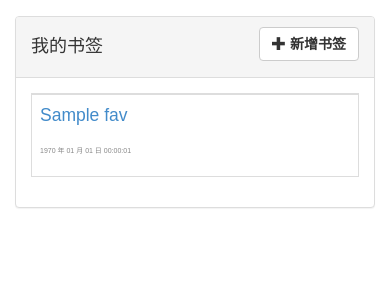
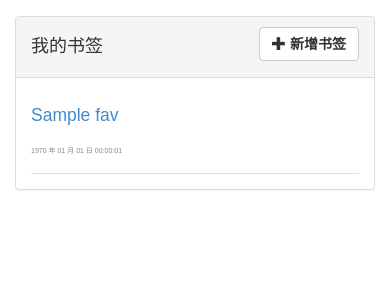
Before and after one commit to mogita/favnow-legacy, a PHP site: page /home.php in a window 390 px wide. Shown: the part 54-351 px from the top of the page. Run offline with PHP 8.4, Linux system fonts and the light colour scheme; the visitor is signed in with stand-in values (Sample User, id 1); tables that the repository leaves empty hold one stand-in row (values such as "Sample post").

Commit message:
Bookmark list style made right
Dropped the table style html, using article and div now. Text
truncating behaves well on mobile screens.

```diff
--- a/css/favnow.css
+++ b/css/favnow.css
@@ -1,11 +1,18 @@
 div.user-page {
 	padding-top: 70px;
+}
+
+.fav-list-inner-item {
+	border-bottom: solid 1px #dddddd;
+	padding: 10px 0 5px;
 }
 
 .fav-list-cell-title {
 	white-space: nowrap;
 	overflow: hidden;
 	text-overflow: ellipsis;
+	max-width: 100%;
+	display: block;
 }
 
 .fav-list-cell-title a {
@@ -51,11 +58,11 @@ div.user-page {
 #delete-url {
 	-ms-word-break: break-all;
 	word-break: break-all;
-
 	/* Non standard for webkit */
 	word-break: break-word;
-
 	-webkit-hyphens: auto;
 	-moz-hyphens: auto;
 	hyphens: auto;
+
+	font-weight: bold;
 }
--- a/home.php
+++ b/home.php
@@ -122,7 +122,7 @@ include('head.php');
 					<p><?php echo text('Are you sure you want to permanently delete this bookmark?')?></p>
 					<p>
 						<span><?php echo text('URL: ')?></span>
-						<span><strong id="delete-url"></strong></span>
+						<span id="delete-url"></span>
 					</p>
 					<p>
 						<span><?php echo text('Title: ')?></span>
@@ -198,8 +198,7 @@ include('head.php');
 									</div>
 								<?php } ?>
 
-								<div class="table-responsive">
-								<table class="table table-hover" id="fav-list-table">
+								<div class="fav-list-content">
 										<?php
 										// Reading bookmarks
 										$result = readBookmark($userid);
@@ -231,15 +230,11 @@ include('head.php');
 												$titleTrimmed = cutstr($title, 70, 'utf-8', $dot = ' ...');
 												$titleHTML = ($title == $titleTrimmed) ? '' : $title;
 										?>
-										<tr>
-											<td>
-												<div class="fav-list-cell" id="<?php echo $favid; ?>">
+										<article class="fav-list-cell" id="<?php echo $favid; ?>">
+												<div class="fav-list-inner-item">
 													<div class="fav-list-cell-top">
 														<span class="fav-list-cell-title">
 															<a href="<?php echo $url; ?>" title="<?php echo $titleHTML; ?>" target="_blank"><?php echo $titleTrimmed; ?></a>
-														</span>
-														<span class="fav-list-cell-service">
-															<a class="edit-button" href="#" data-toggle="modal" data-target="#edit-bookmark" data-editurl="<?php echo $url; ?>" data-edittitle="<?php echo $title; ?>" data-favid="<?php echo $favid; ?>"><?php echo text('Edit'); ?></a>
 														</span>
 													</div>
 													<div class="fav-list-cell-bottom">
@@ -247,17 +242,16 @@ include('head.php');
 															<?php echo date(text('H:i:s M d, Y'), $time); ?>
 														</span>
 														<span class="fav-list-cell-service">
+															<a class="edit-button" href="#" data-toggle="modal" data-target="#edit-bookmark" data-editurl="<?php echo $url; ?>" data-edittitle="<?php echo $title; ?>" data-favid="<?php echo $favid; ?>"><?php echo text('Edit'); ?></a>
 															<a class="delete-button" href="#" data-toggle="modal" data-target="#delete-bookmark" data-deleteurl="<?php echo $url; ?>" data-deletetitle="<?php echo $title; ?>" data-favid="<?php echo $favid; ?>"><?php echo text('Delete'); ?></a>
 														</span>
 													</div>
 												</div>
-											</td>
-										</tr>
+										</article>
 										<?php
 												}
 											}
 										?>
-								</table>
 							</div>
 						</div>
 					</div>
@@ -275,7 +269,7 @@ include('head.php');
 
 		$(document).ready(function(){
 			$('.fav-list-cell-service').hide();
-			$('#fav-list-table tr td').hover(showCellService, hideCellService);
+			$('.fav-list-cell').hover(showCellService, hideCellService);
 		});
 
 		$('#add-bookmark').on('shown.bs.modal', function () {
```
